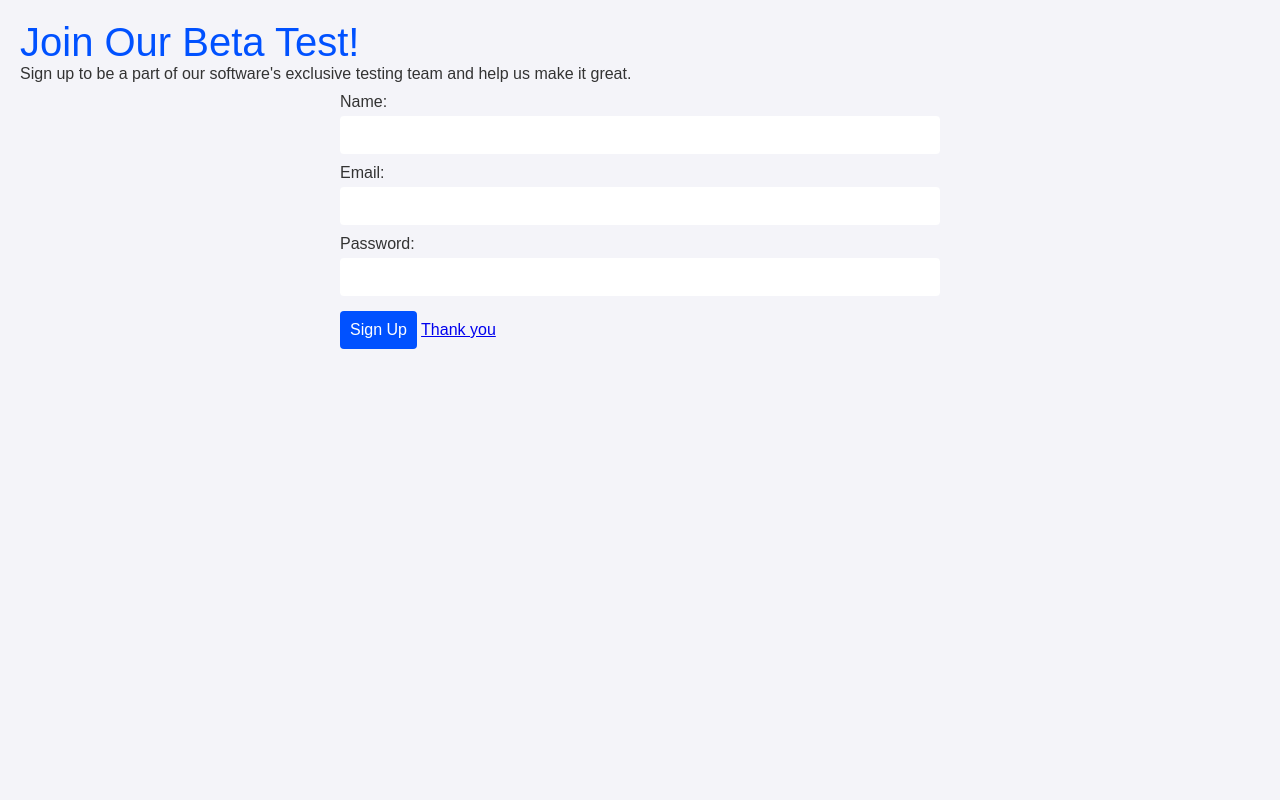
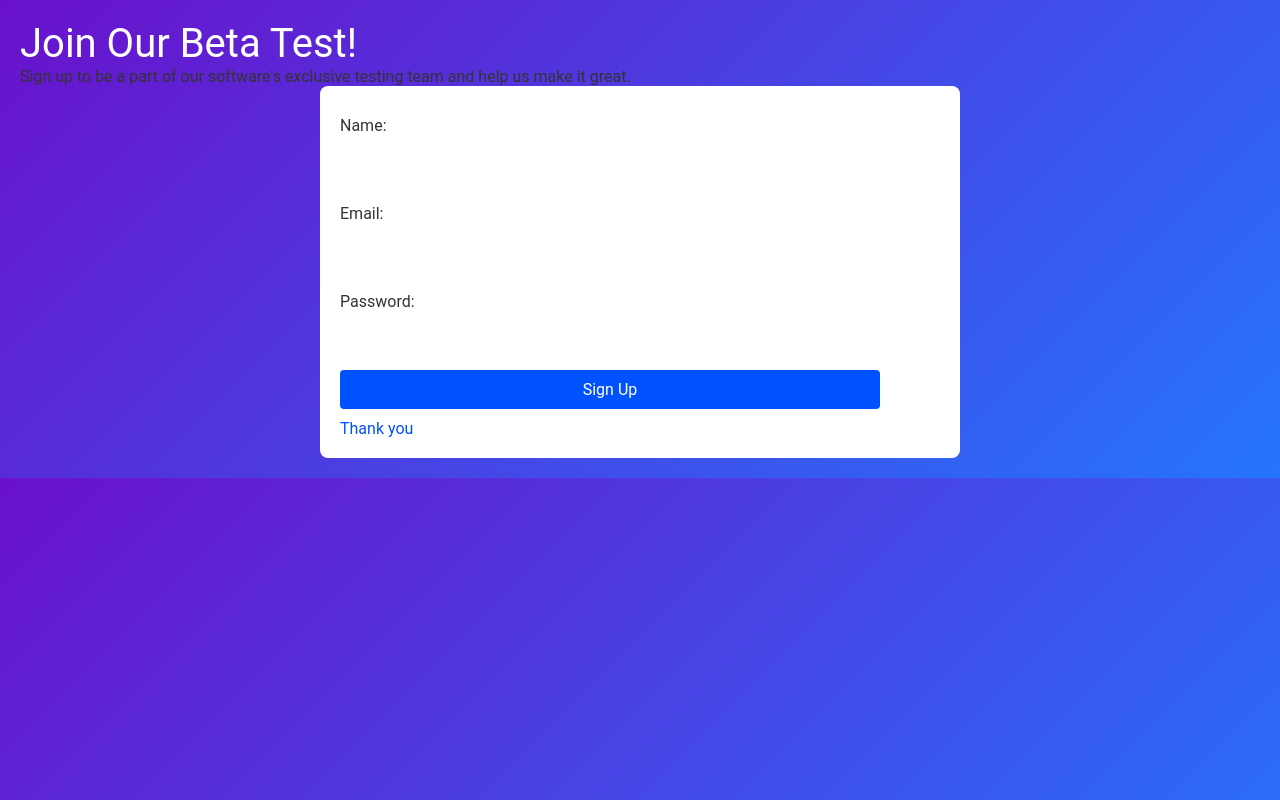
Before and after one commit to emyers7/project1, a plain HTML site: page index.html in a window 1280 px wide. Drawn offline with Linux system fonts and the light colour scheme.

Commit message:
Update styles.css

```diff
--- a/css/styles.css
+++ b/css/styles.css
@@ -1,14 +1,14 @@
 /* Mobile-first styles */
 body {
-  font-family: 'Arial', sans-serif;
-  background-color: #f4f4f9;
+  font-family: 'Roboto', sans-serif; /* Added imported font */
+  background: linear-gradient(135deg, #6a11cb, #2575fc); /* Added purple-blue background */
   color: #333;
   padding: 10px;
 }
-
+/* fixed Spacing issues */
 header h1 {
   font-size: 1.5rem;
-  color: #0051ff;
+  color: #ffffff; /* Changed color to stand out from the background */
 }
 
 form {
@@ -16,6 +16,9 @@ form {
   flex-direction: column;
   max-width: 400px;
   margin: 0 auto;
+  background-color: #ffffff;
+  padding: 20px;
+  border-radius: 8px;
 }
 
 label {
@@ -26,6 +29,8 @@ input {
   padding: 10px;
   font-size: 1rem;
   border-radius: 4px;
+  margin-bottom: 15px; /* Added margin to vertically align input boxes */
+  width: 90%; /* Made inputs touch-friendly on mobile */
 }
 
 button {
@@ -34,8 +39,16 @@ button {
   color: white;
   font-size: 1rem;
   border-radius: 4px;
-  margin-top: 15px;
   cursor: pointer;
+  width: 90%;
+}
+
+a {
+  text-decoration: none;
+  color: #0051ff;
+  margin-top: 10px;
+  text-align: center;
+  display: inline-block;
 }
 
 /* Larger screens */
@@ -47,6 +60,10 @@ button {
   header h1 {
     font-size: 2rem;
   }
+
+  form {
+    max-width: 500px; /* Expanded form size for larger screens */
+  }
 }
 
 @media (min-width: 1024px) {
@@ -54,21 +71,6 @@ button {
     max-width: 600px;
   }
 
-/* Styles specific for thank you page */
-.thank-you {
-  text-align: center;
-  margin-top: 50px;
-}
-
-.thank-you h1 {
-  font-size: 2rem;
-  color: #0051ff;
-}
-
-.thank-you p {
-  font-size: 1.2rem;
-  color: #333;
-}
   header h1 {
     font-size: 2.5rem;
   }
```
